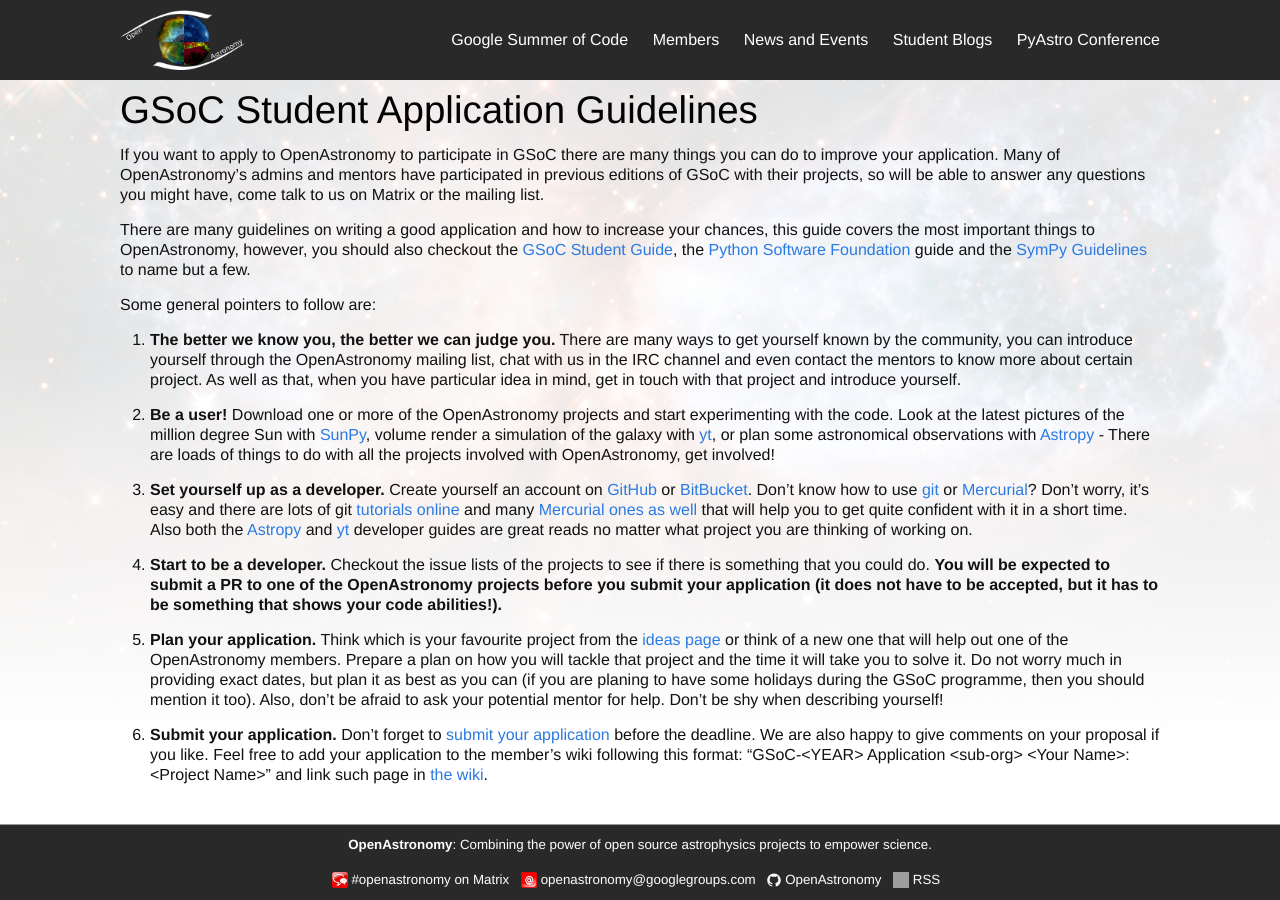
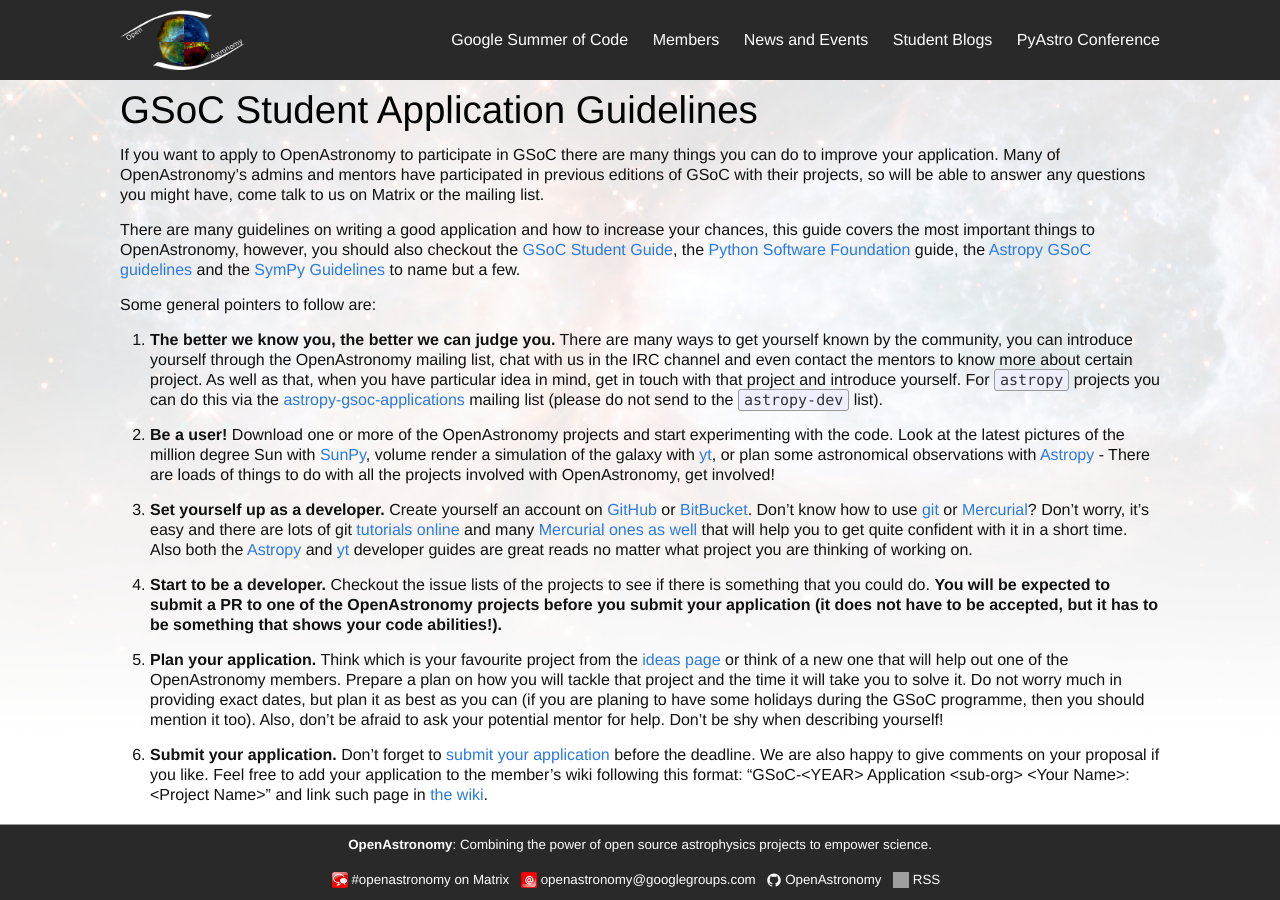
Before and after one commit to OpenAstronomy/openastronomy.github.io, a Jekyll site: the page built from gsoc/student_guidelines.md, in a window 1280 px wide. Built offline with Jekyll 4.4.1, drawn with Linux system fonts in a browser that asks for light colours; nearby versions of some CDN libraries; grey boxes are pictures that could not be loaded.

Commit message:
Add some astropy-specific content
Prospective students are still sending to astropy-dev.

```diff
--- a/gsoc/student_guidelines.md
+++ b/gsoc/student_guidelines.md
@@ -16,7 +16,7 @@
 There are many guidelines on writing a good application and how to
 increase your chances, this guide covers the most important things
 to OpenAstronomy, however, you should also checkout the [GSoC Student
-Guide], the [Python Software Foundation] guide and the [SymPy
+Guide], the [Python Software Foundation] guide, the [Astropy GSoC guidelines] and the [SymPy
 Guidelines] to name but a few.
 
 Some general pointers to follow are:
@@ -27,6 +27,9 @@
 OpenAstronomy mailing list, chat with us in the IRC channel and even contact the mentors to know
 more about certain project. As well as that, when you have particular idea in
 mind, get in touch with that project and introduce yourself.
+For `astropy` projects you can do this via the
+[astropy-gsoc-applications](astropy-gsoc-applications@googlegroups.com) mailing list
+(please do not send to the `astropy-dev` list).
 
 2. **Be a user!**
 Download one or more of the OpenAstronomy projects and start experimenting with the code. Look at the latest pictures of the million degree Sun with [SunPy](http://sunpy.org/), volume render a simulation of the galaxy with [yt](http://yt-project.org/), or plan some astronomical observations with [Astropy](http://www.astropy.org) - There are loads of things to do with all the projects involved with OpenAstronomy, get involved!
@@ -65,3 +68,4 @@
 [SymPy Guidelines]: https://github.com/sympy/sympy/wiki/GSoC-2017-Application-Template
 [Python Software Foundation]: http://python-gsoc.org/
 [GSoC Student Guide]: http://en.flossmanuals.net/GSoCStudentGuide/
+[Astropy GSoC guidelines]: https://github.com/astropy/astropy/wiki/GSoC-2017-Guidelines
```
